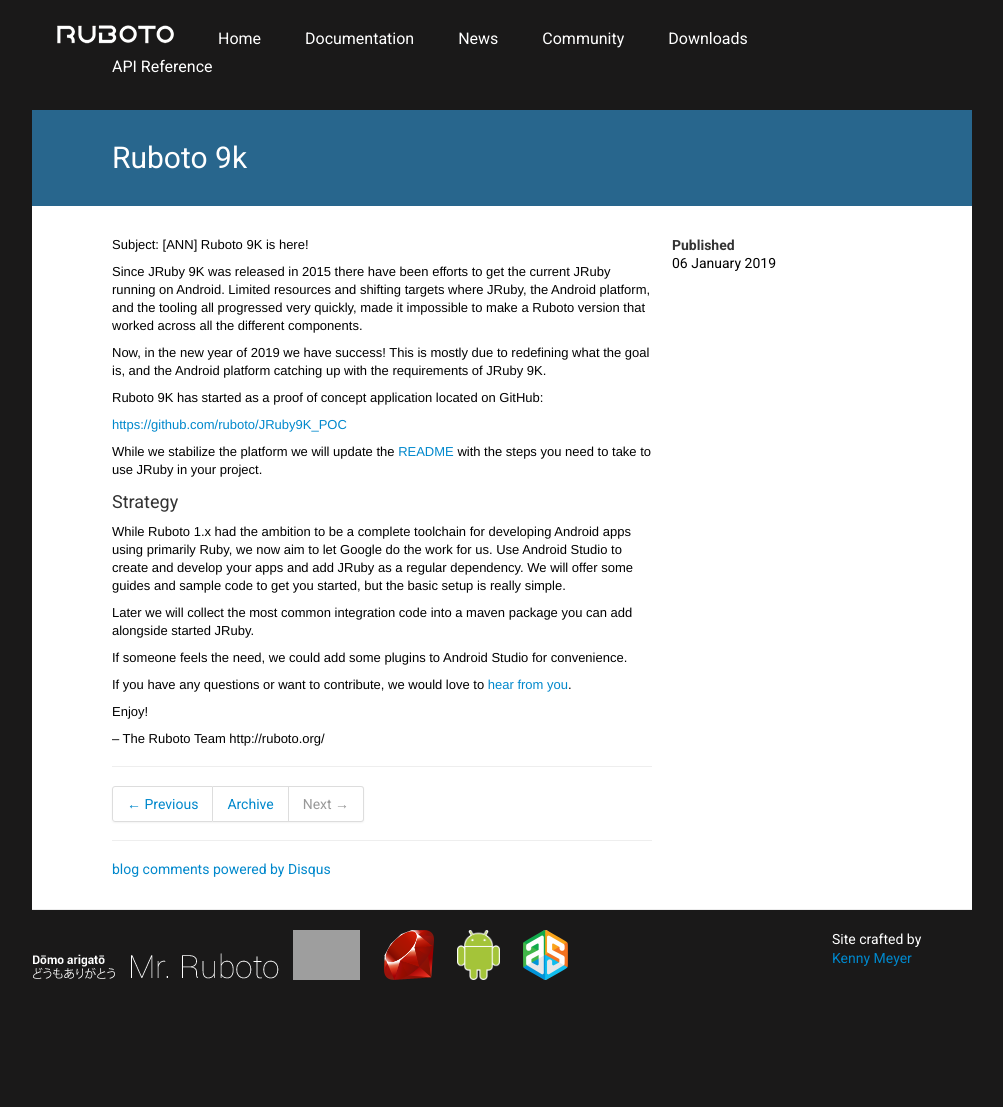
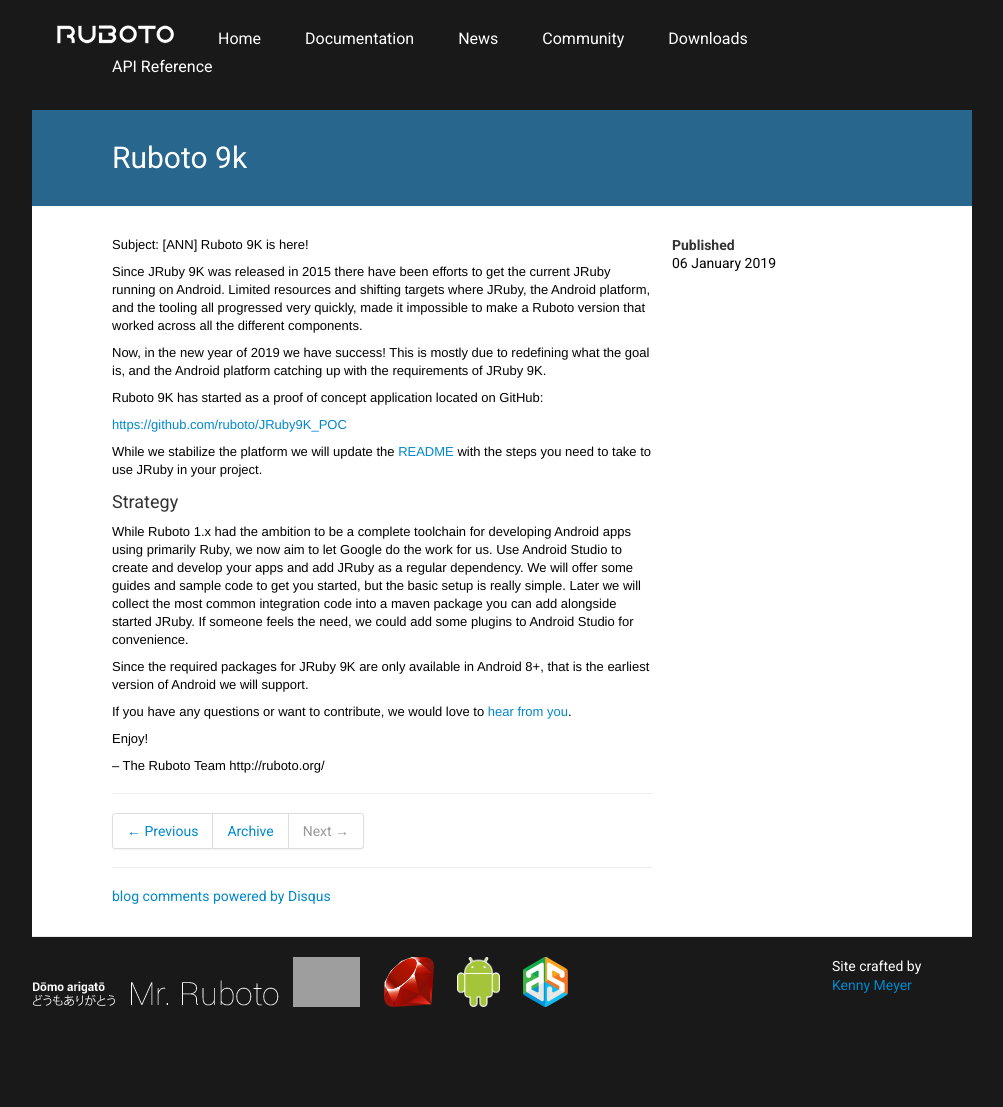
Before and after one commit to ruboto/ruboto.github.com, a Jekyll site: the page built from _posts/2019-01-06-Ruboto-9k.md, in a window 1280 px wide. Shown: the whole page, without its empty margins (138-1141 px from the left). Built offline with Jekyll 4.4.1, drawn with Linux system fonts in a browser that asks for light colours; nearby versions of some CDN libraries; comment, search, counter and statistics services are not loaded; before the commit the page ends 1080 px from its top, so only the background shows below that; grey boxes are pictures that could not be loaded.

Commit message:
Add Android 8+ requirement

```diff
--- a/_posts/2019-01-06-Ruboto-9k.md
+++ b/_posts/2019-01-06-Ruboto-9k.md
@@ -26,11 +26,12 @@
 Ruby, we now aim to let Google do the work for us.  Use Android Studio to create and develop your apps and
 add JRuby as a regular dependency.  We will offer some guides and sample code to get you started, but the
 basic setup is really simple.
-
 Later we will collect the most common integration code into a maven package you can add alongside started
 JRuby.
+If someone feels the need, we could add some plugins to Android Studio for convenience.
 
-If someone feels the need, we could add some plugins to Android Studio for convenience.
+Since the required packages for JRuby 9K are only available in Android 8+, that is the earliest version of
+Android we will support.
 
 If you have any questions or want to contribute, we would love to [hear from you](/community.html).
 
```
